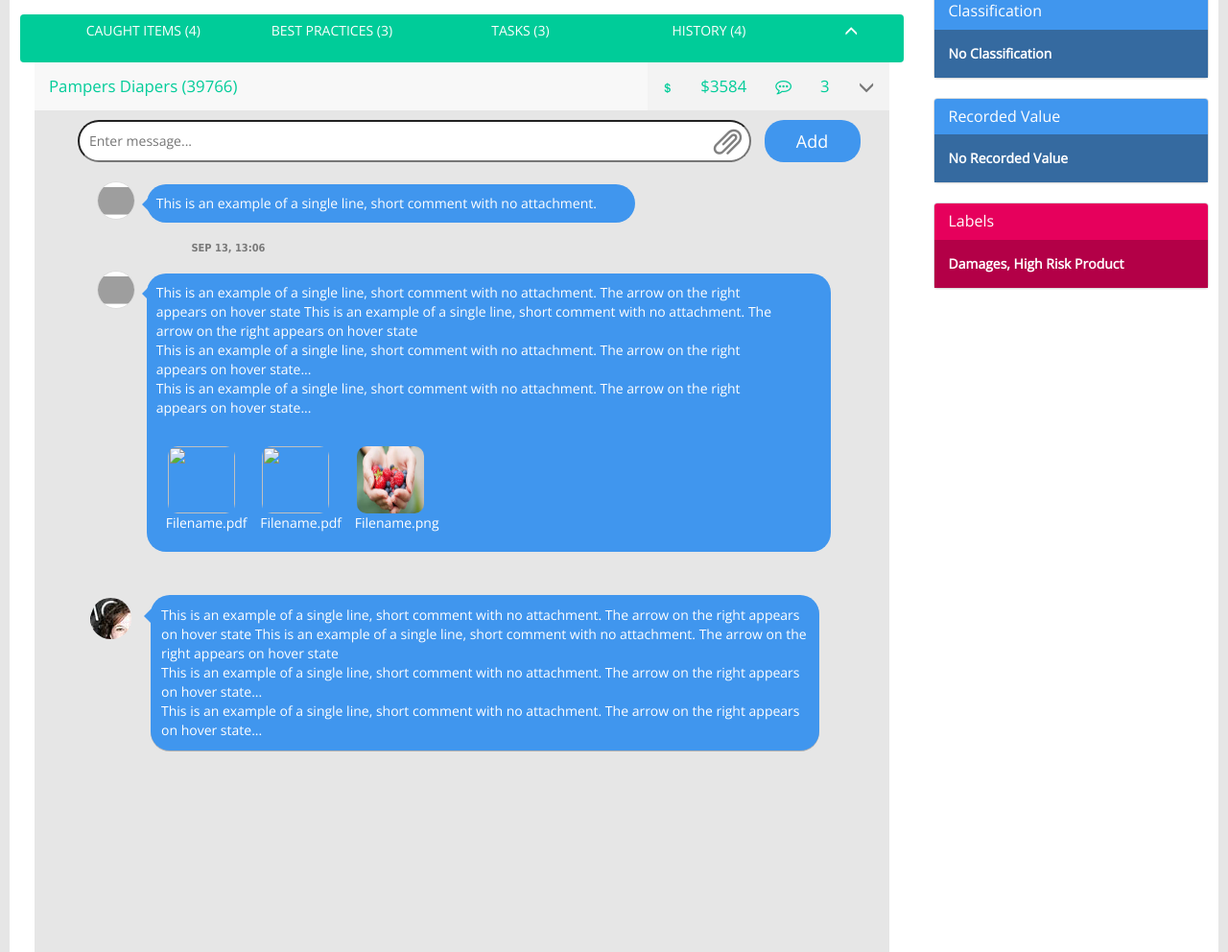
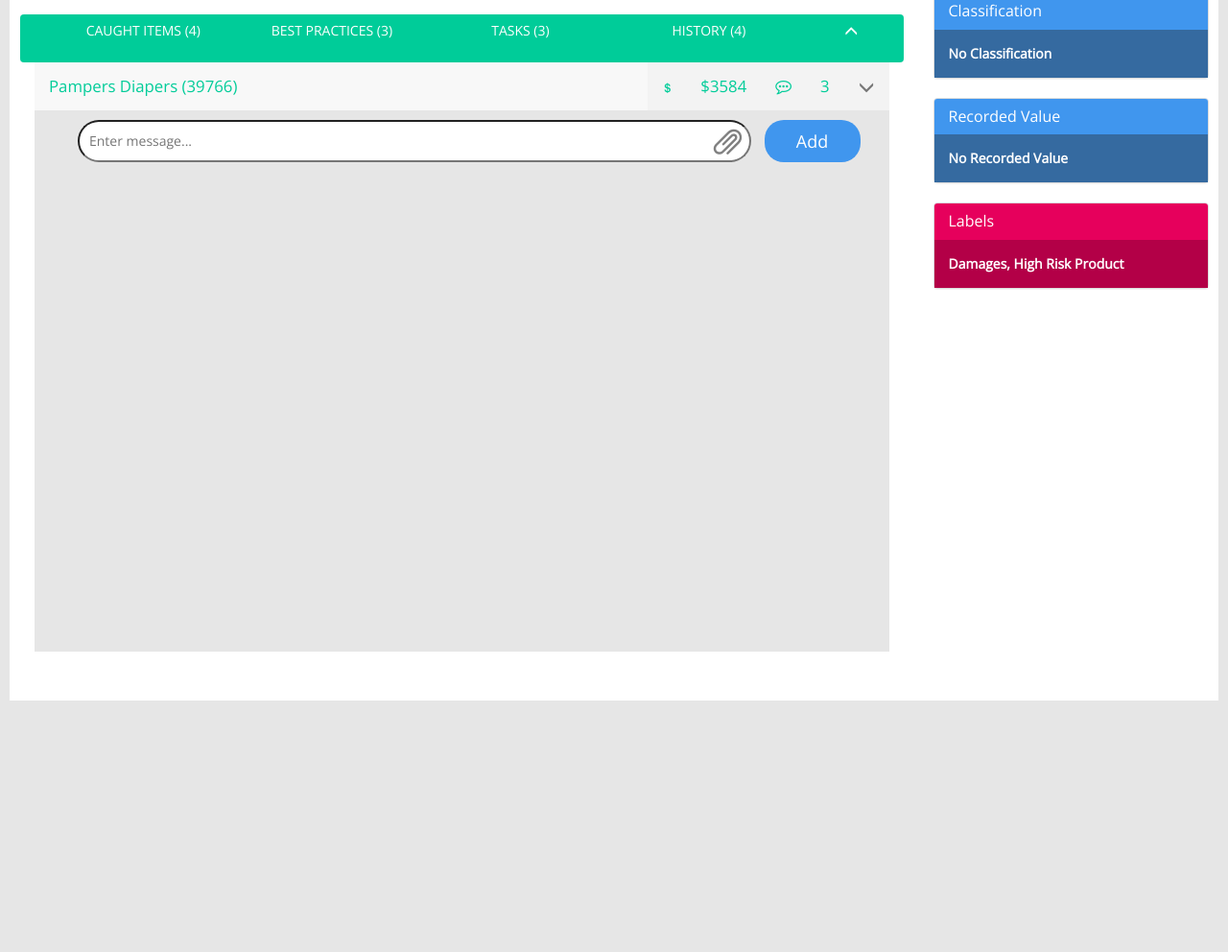
Before and after one commit to aso4/demo-assignment, a plain HTML site: page app/index.html in a window 1280 px wide. Shown: the part 363-1355 px from the top of the page at 96% size. After the commit the page ends 1103 px from the top, so only its background shows below. Drawn offline with nearby package versions, Linux system fonts and the light colour scheme; grey boxes are pictures that could not be loaded; a script that the page names is missing.

Commit message:
remove static chat items

```diff
--- a/app/index.html
+++ b/app/index.html
@@ -255,80 +255,10 @@
                  <button id="messageButton" type="button" class="btn btn-primary btn-lg btn-block blue-bg" style="border-radius: 20px; width: 100px; z-index: 0">Add</button>
                 </div>
                </div>
-               <!-- show messages -->
-               <div class="row col-lg-12" style="height: 420px" ng-repeat="message in roomMessages">
-
-                <!-- begin message 1 -->
-                <div class="col-lg-1">
-                 <span class="dropdown-toggle thumbnail" style="margin-top: 10px">
-                   <img src="http://i666.photobucket.com/albums/vv22/knittinginmysleep/tammyree_edited.jpg" class="portrait"/>
-                  </span>
-                </div>
-
-                <div class="col-lg-11 message">
-                 <div class="arrow-left" style="margin: 25px 40px 0 0"></div><span id="message" style="margin: -30px 0 0 5px">This is an example of a single line, short comment with no attachment.</span>
-                </div>
-                <!-- end message 1 -->
 
                 <!-- clearfix -->
                 <div class="container"></div>
 
-                <div class="row" style="margin: 15px 0 5px 0">
-                 <span class="col-lg-2"></span><span class="status">SEP 13, 13:06</span>
-                </div>
-
-                <!-- clearfix -->
-                <div class="container"></div>
-
-                <!-- begin message 2 -->
-                <div id="message-container">
-                 <div class="col-lg-1">
-                  <span class="dropdown-toggle thumbnail" style="margin-top: 10px">
-                    <img src="http://i666.photobucket.com/albums/vv22/knittinginmysleep/tammyree_edited.jpg" class="portrait"/>
-                   </span>
-                 </div>
-
-                 <div class="col-lg-11 message">
-                  <div class="arrow-left" style="margin: 25px 40px 0 0"></div>
-                  <span id="message" style="margin: -30px 0 0 5px">
-                      This is an example of a single line, short comment with no attachment. The arrow on the right appears on hover state
-                      This is an example of a single line, short comment with no attachment. The arrow on the right appears on hover state
-                      <br>
-                      This is an example of a single line, short comment with no attachment. The arrow on the right appears on hover state...
-                      <br>
-                      This is an example of a single line, short comment with no attachment. The arrow on the right appears on hover state...
-                      <div class="blue-bg" style="margin: 10px">
-                        <ul class="list-inline blue-bg">
-                          <li>
-                            <figure>
-                              <img class="thumbnail-square" src="images/acrobatpdf.jpg" />
-                              <figcaption>Filename.pdf</figcaption>
-                            </figure>
-                          </li>
-                          <li>
-                            <figure>
-                              <img class="thumbnail-square" src="images/acrobatpdf.jpg" />
-                              <figcaption>Filename.pdf</figcaption>
-                            </figure>
-                          </li>
-                          <li>
-                            <figure>
-                              <img class="thumbnail-square" src="images/berries.jpeg" />
-                              <figcaption>Filename.png</figcaption>
-                            </figure>
-                        </ul>
-                      </div>
-                    </span>
-
-                 </div>
-                </div>
-                <!-- end message container-->
-                <!-- end message 2 -->
-
-                <!-- clearfix -->
-                <div class="container"></div>
-
-               </div>
               </div>
              </div>
             </div>
@@ -338,20 +268,9 @@
              <main>
               <div class="col">
                <div class="colcontent">
-
-                             <div class="message-wrapper them">
-                               <div class="circle-wrapper "></div>
-                               <div class="text-wrapper ">
-                                 This is an example of a single line, short comment with no attachment. The arrow on the right appears on hover state
-                                 This is an example of a single line, short comment with no attachment. The arrow on the right appears on hover state
-                                 <br>
-                                 This is an example of a single line, short comment with no attachment. The arrow on the right appears on hover state...
-                                 <br>
-                                 This is an example of a single line, short comment with no attachment. The arrow on the right appears on hover state...
-                               </div>
-                             </div>
-
-                <div id='messagesDiv'></div>
+                 <!-- this is where the messages are -->
+                <div id='messagesDiv'>
+                </div>
                </div>
                <div class="colfoot"></div>
               </div>
--- a/app/js/messages.js
+++ b/app/js/messages.js
@@ -39,7 +39,9 @@
     var message = snapshot.val();
     var wrapper = $('<div class="message-wrapper them" />');
     wrapper.appendTo($('#messagesDiv'));
-    $('<div class="circle-wrapper" />').appendTo(wrapper);
+    var circle_wrapper = $('<div class="circle-wrapper" />');
+    circle_wrapper.appendTo(wrapper);
+    $('<img src="/images/tammyree_edited.jpg" />').appendTo(circle_wrapper);
     $('<div class="text-wrapper" />').text(message.text).appendTo(wrapper);
     $('<div class="col-md-3 col-md-offset-2 status" style="margin-top: -10px;"/>').text(message.time).appendTo($('#messagesDiv'));
 
--- a/app/scss/styles.scss
+++ b/app/scss/styles.scss
@@ -465,8 +465,17 @@
   border-radius: 50%;
   margin-top: 3px;
   float: left;
-  background: url('/images/tammyree_edited.jpg');
+  //background: url('/images/tammyree_edited.jpg');
 }
+
+.message-wrapper .circle-wrapper img {
+  height: 42.66667px;
+  width: 42.66667px;
+  border-radius: 50%;
+  margin-top: -3px;
+  float: left;
+}
+
 .message-wrapper .text-wrapper {
   padding: 10.66667px;
   min-height: 42.66667px;
```
Also changed, not shown: package.json (deleted, +0 -64 lines), app/css/styles.css.
